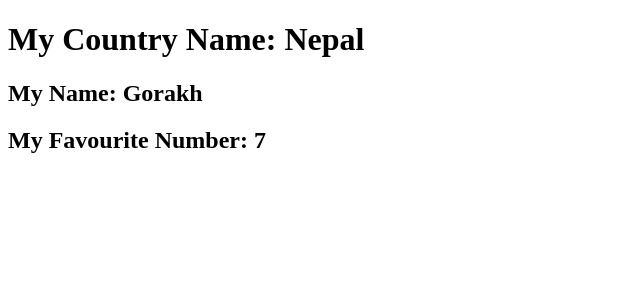
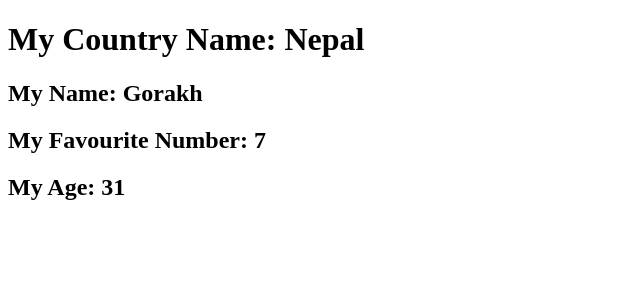
Before and after one commit to shahisachin917/Assignment1, a React (Create React App) app in the folder create-react-app/: page / in a window 1280 px wide. Shown: the top 300 px of the page, without its empty margins (0-640 px from the left). Built offline with nearby package versions, Linux system fonts and the light colour scheme.

Commit message:
const and let

```diff
--- a/create-react-app/src/App.js
+++ b/create-react-app/src/App.js
@@ -5,12 +5,17 @@ function App() {
   const myCountry = "Nepal";
   const myName = "Gorakh";
   const favNumber = 7;
+  // const age = 30;
+  let age = 30;
+
+  age = 31;
 
   return (
     <>
       <h1>My Country Name: {myCountry}</h1>
       <h2>My Name: {myName}</h2>
       <h2>My Favourite Number: {favNumber}</h2>
+      <h2>My Age: {age}</h2>
     </>
   );
 }
```
